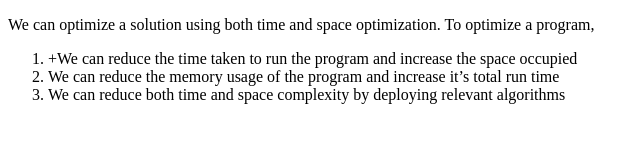
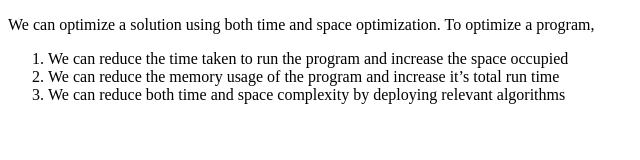
Before and after one commit to acciojob/ordered-list-practise-Ganesh2048, a website: page main.html in a window 1280 px wide. Shown: the full height of the page, 0-640 px from the left. Drawn offline with Linux system fonts and the light colour scheme.

Commit message:
created a submission

```diff
--- a/main.html
+++ b/main.html
@@ -9,7 +9,7 @@
 <body>
 	<P>We can optimize a solution using both time and space optimization. To optimize a program,</p>
 	<ol>
-		<li>+We can reduce the time taken to run the program and increase the space occupied</li>
+		<li> We can reduce the time taken to run the program and increase the space occupied</li>
 		<li> We can reduce the memory usage of the program and increase it’s total run time</li>
 		<li> We can reduce both time and space complexity by deploying relevant algorithms</li>
 	<!-- the entire body must be written by student -->
```
